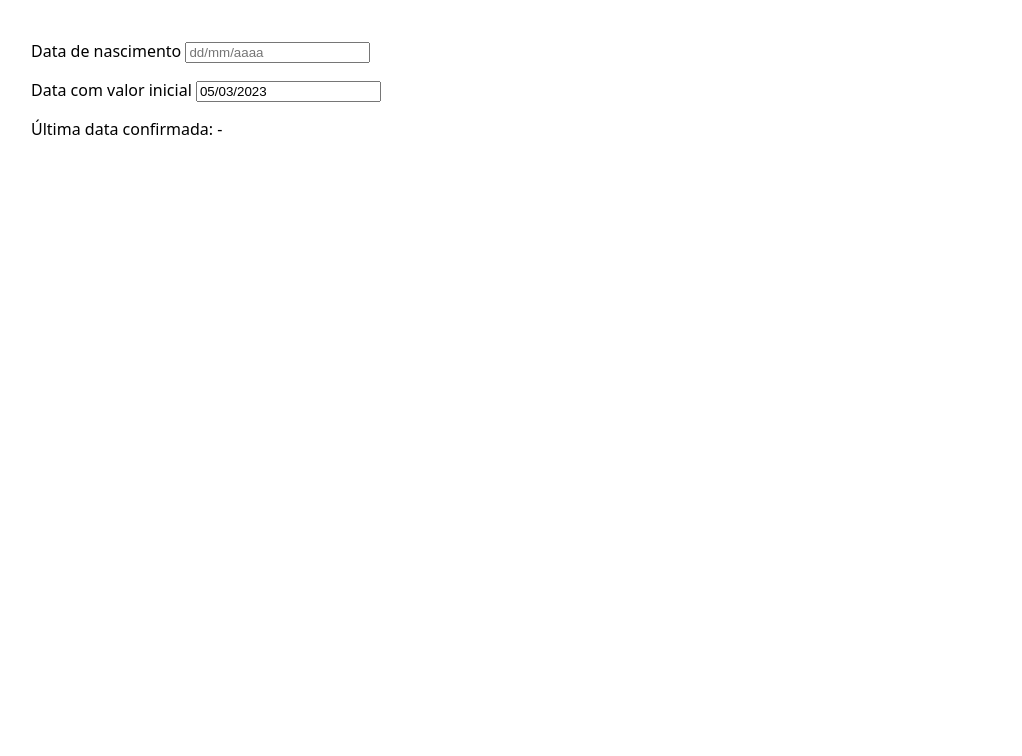
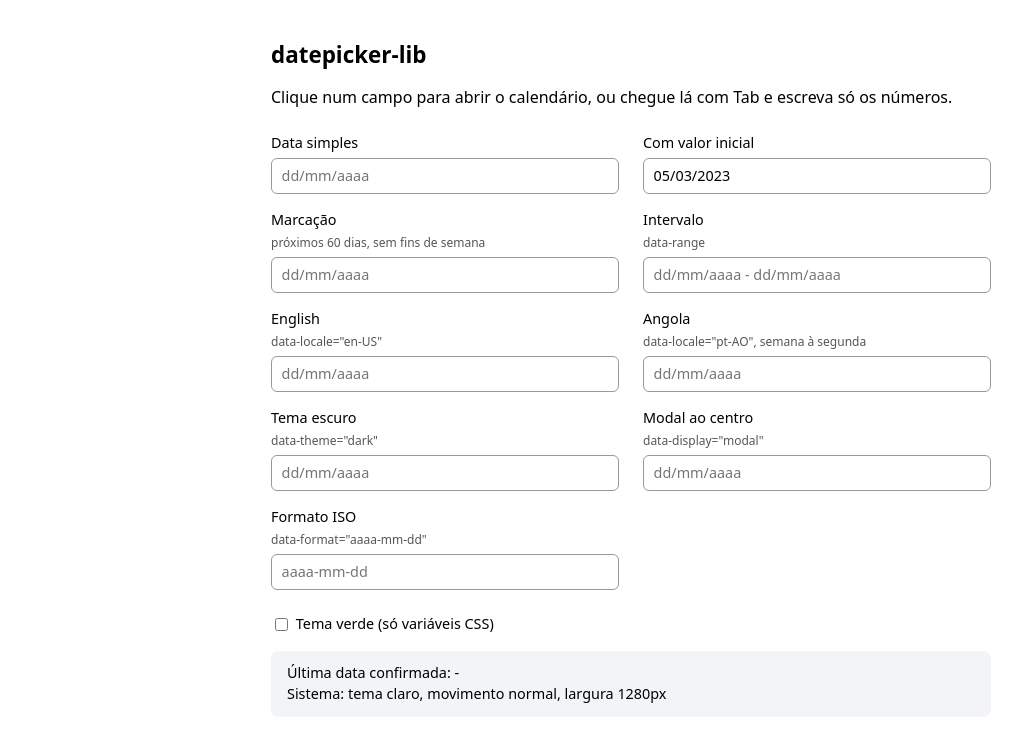
Before and after one commit to aurennunes/datepicker-lib, a website: page example/index.html in a window 1280 px wide. Shown: the whole page, without its empty margins (9-1031 px from the left). Drawn offline with Linux system fonts and the light colour scheme.

Commit message:
docs: README da versão 2 e exemplos com todas as opções, CSP e ecrã estreito

```diff
--- /dev/null
+++ b/example/csp.css
@@ -0,0 +1,3 @@
+body { font-family: system-ui, sans-serif; margin: 0 auto; padding: 1.5rem; max-width: 640px; }
+label { display: flex; flex-direction: column; gap: 0.3rem; max-width: 260px; }
+input { font: inherit; padding: 0.45rem 0.6rem; border: 1px solid #999; border-radius: 6px; }
--- /dev/null
+++ b/example/csp.js
@@ -0,0 +1 @@
+datepicker_init({ injectStyles: false });
--- a/example/index.html
+++ b/example/index.html
@@ -5,26 +5,96 @@
 		<meta name="viewport" content="width=device-width, initial-scale=1.0" />
 		<title>datepicker-lib: exemplo</title>
 		<style>
-			body { font-family: system-ui, sans-serif; padding: 2rem; }
-			label { display: block; margin-bottom: 1rem; }
+			body { font-family: system-ui, sans-serif; margin: 0 auto; padding: 1.5rem; max-width: 720px; line-height: 1.4; }
+			h1 { font-size: 1.4rem; margin-bottom: 0.25rem; }
+			.grid { display: grid; grid-template-columns: repeat(auto-fill, minmax(260px, 1fr)); gap: 1rem 1.5rem; margin: 1.5rem 0; }
+			label { display: flex; flex-direction: column; gap: 0.3rem; font-size: 0.9rem; }
+			label small { color: #555; }
+			input { font: inherit; padding: 0.45rem 0.6rem; border: 1px solid #999; border-radius: 6px; }
+			.panel { padding: 0.8rem 1rem; border-radius: 8px; background: #f2f4f7; font-size: 0.9rem; }
+			body.verde .dpk-root { --dpk-primary: #2e7d32; --dpk-range: #d7ecd8; --dpk-radius: 4px; }
 		</style>
 	</head>
 	<body>
-		<label>
-			Data de nascimento
-			<input type="text" data-type="datepicker" />
-		</label>
-		<label>
-			Data com valor inicial
-			<input type="text" data-type="datepicker" value="05/03/2023" />
-		</label>
-		<p>Última data confirmada: <output id="result">-</output></p>
+		<h1>datepicker-lib</h1>
+		<p>Clique num campo para abrir o calendário, ou chegue lá com Tab e escreva só os números.</p>
+
+		<div class="grid">
+			<label>
+				Data simples
+				<input id="simples" type="text" data-type="datepicker" />
+			</label>
+			<label>
+				Com valor inicial
+				<input id="inicial" type="text" data-type="datepicker" value="05/03/2023" />
+			</label>
+			<label>
+				Marcação <small>próximos 60 dias, sem fins de semana</small>
+				<input id="marcacao" type="text" />
+			</label>
+			<label>
+				Intervalo <small>data-range</small>
+				<input id="intervalo" type="text" data-type="datepicker" data-range />
+			</label>
+			<label>
+				English <small>data-locale="en-US"</small>
+				<input id="ingles" type="text" data-type="datepicker" data-locale="en-US" />
+			</label>
+			<label>
+				Angola <small>data-locale="pt-AO", semana à segunda</small>
+				<input id="angola" type="text" data-type="datepicker" data-locale="pt-AO" />
+			</label>
+			<label>
+				Tema escuro <small>data-theme="dark"</small>
+				<input id="escuro" type="text" data-type="datepicker" data-theme="dark" />
+			</label>
+			<label>
+				Modal ao centro <small>data-display="modal"</small>
+				<input id="modal" type="text" data-type="datepicker" data-display="modal" />
+			</label>
+			<label>
+				Formato ISO <small>data-format="aaaa-mm-dd"</small>
+				<input id="iso" type="text" data-type="datepicker" data-format="aaaa-mm-dd" />
+			</label>
+		</div>
+
+		<p>
+			<label style="flex-direction: row; align-items: center">
+				<input id="verde" type="checkbox" /> Tema verde (só variáveis CSS)
+			</label>
+		</p>
+
+		<div class="panel">
+			<div>Última data confirmada: <output id="result">-</output></div>
+			<div>Sistema: <span id="ambiente">-</span></div>
+		</div>
 
 		<script src="../build/datepicker.js"></script>
 		<script>
-			datepicker_init(function (date) {
-				document.getElementById("result").textContent = date;
+			function mostrar(texto) {
+				document.getElementById("result").textContent = texto;
+			}
+
+			datepicker_init(mostrar);
+
+			var hoje = new Date();
+			var limite = new Date(hoje.getFullYear(), hoje.getMonth(), hoje.getDate() + 60);
+			datepicker_init({ onOk: mostrar, min: hoje, max: limite, disabledDays: [0, 6] }, "#marcacao");
+
+			document.getElementById("verde").addEventListener("change", function (e) {
+				document.body.classList.toggle("verde", e.target.checked);
 			});
+
+			function ambiente() {
+				var escuro = matchMedia("(prefers-color-scheme: dark)").matches;
+				var reduzido = matchMedia("(prefers-reduced-motion: reduce)").matches;
+				document.getElementById("ambiente").textContent =
+					"tema " + (escuro ? "escuro" : "claro") +
+					", movimento " + (reduzido ? "reduzido" : "normal") +
+					", largura " + window.innerWidth + "px";
+			}
+			ambiente();
+			window.addEventListener("resize", ambiente);
 		</script>
 	</body>
 </html>
```
Also changed, not shown: example/csp.html (added, +27 -0 lines), example/estreito.html (added, +27 -0 lines), README.md.
